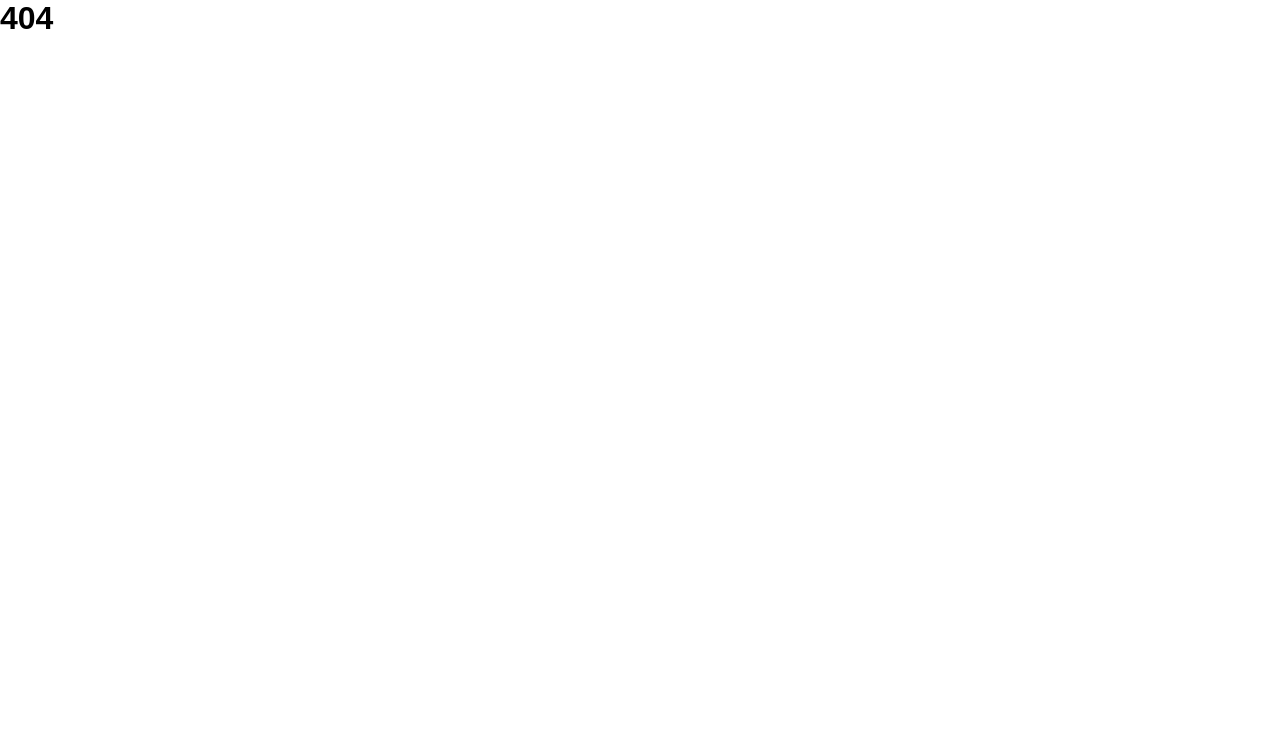
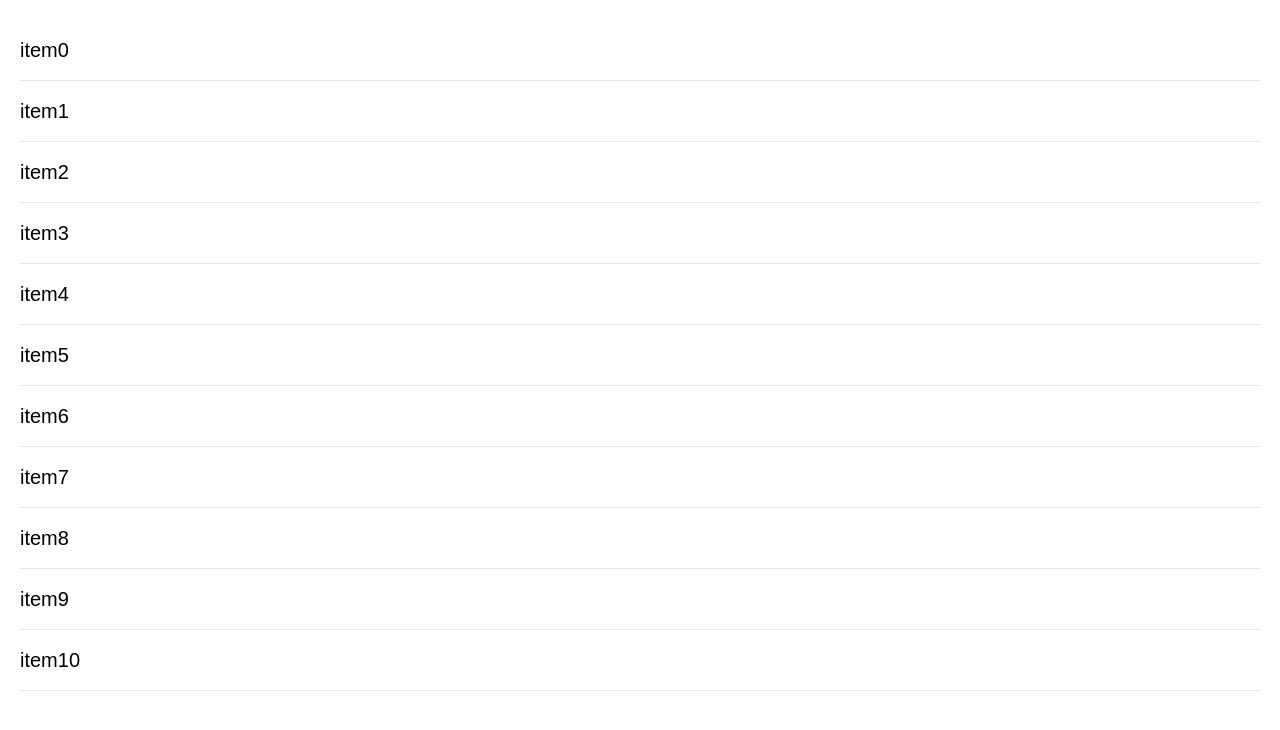
Before and after one commit to kongbaiy/vue_components, a Vue app: page /#/list in a window 1280 px wide. Shown: the top 730 px of the page. Built offline with nearby package versions, Linux system fonts and the light colour scheme; a web font is replaced by a local one.

Commit message:
add component demo

```diff
--- a/config/index.js
+++ b/config/index.js
@@ -13,7 +13,7 @@ module.exports = {
     proxyTable: {},
 
     // Various Dev Server settings
-    host: '192.168.0.206', // can be overwritten by process.env.HOST
+    host: 'localhost', // can be overwritten by process.env.HOST
     port: 8080, // can be overwritten by process.env.PORT, if port is in use, a free one will be determined
     autoOpenBrowser: false,
     errorOverlay: true,
--- a/src/app/components/form/input.vue
+++ b/src/app/components/form/input.vue
@@ -1,7 +1,15 @@
 <template>
     <div>
         <div class="input-box">
-            <input :type="type" :placeholder="placeholder" :minlength="minlength" :maxlength="maxlength" v-model="val" @blur="onBlur" @input="onInput">
+            <input
+             :type="type"
+             :placeholder="placeholder"
+             :minlength="minlength"
+             :maxlength="maxlength"
+             v-model="val"
+             @blur="onBlur"
+             @input="onInput"
+            />
         </div>
     </div>
 </template>
@@ -63,8 +71,8 @@
                     this.val = this.val.slice(0, this.maxlength)
                 }
 
-                // this.$emit('input', this.HTMLEncode(this.val));
-                this.$emit('input', this.val);
+                this.$emit('input', this.HTMLEncode(this.val));
+                // this.$emit('input', this.val);
             },
 
             /**
--- a/src/app/components/form/select.vue
+++ b/src/app/components/form/select.vue
@@ -115,6 +115,10 @@ export default {
       }
     },
 
+    destroyed() {
+        document.body.removeEventListener('touchend', this.onBodyTouchend);
+    },
+
     methods: {
       onBodyTouchend(e) {
         const { offsetParent, localName } = e.target;
--- /dev/null
+++ b/src/app/pages/demo/List.vue
@@ -0,0 +1,64 @@
+<template>
+    <div>
+        <ul class="list" @scroll="onListScroll">
+            <li class="list-item" v-for="(item, index) in 11" :key="index">{{'item' + index}}</li>
+        </ul>
+    </div>
+</template>
+
+<script>
+    export default {
+        data() {
+            return {
+                list: [
+
+                ],
+                scrollTop: 0
+            }
+        },
+
+        mounted() {
+        },
+
+        methods: {
+            onListScroll({ target }) {
+                const { scrollTop, scrollHeight, offsetHeight } = target;
+                const scroll_trigger_val = 110;
+
+                if(this.scrollTop && scrollTop < this.scrollTop) {
+                    console.log('top');
+
+                    if(scroll_trigger_val && scrollTop <= scroll_trigger_val) {
+                        console.log('top trigger');
+                    }
+                } else {
+                    console.log('bottom');
+
+                    if(scrollTop >= scrollHeight - offsetHeight - scroll_trigger_val) {
+                        console.log('bottom trigger');
+                    }
+                }
+                this.scrollTop = scrollTop;
+            },
+
+
+        }
+
+    }
+</script>
+
+<style lang="scss" scoped>
+    .list {
+        margin: 20px;
+        overflow-y: scroll;
+        -webkit-overflow-scrolling: touch;
+        height: calc(100vh - 40px);
+        .list-item {
+            height: 60px;
+            border-bottom: 1px solid;
+            border-color: rgba(0,0,0,0.1);
+            font-size: 20px;
+            line-height: 60px;
+        }
+    }
+</style>
--- a/src/router/index.js
+++ b/src/router/index.js
@@ -32,6 +32,11 @@ export default new Router({
           path: '/input',
           name: 'input',
           component: () => import('@/app/pages/demo/Input')
+        },
+        {
+          path: '/list',
+          name: 'list',
+          component: () => import('@/app/pages/demo/List')
         }
       ]
     },
```
Also changed, not shown: package.json (+4 -3 lines), src/app/components/list/VirtualLlist.vue (added, +15 -0 lines), 1 other file (tests, documents, lock files or other folders).
